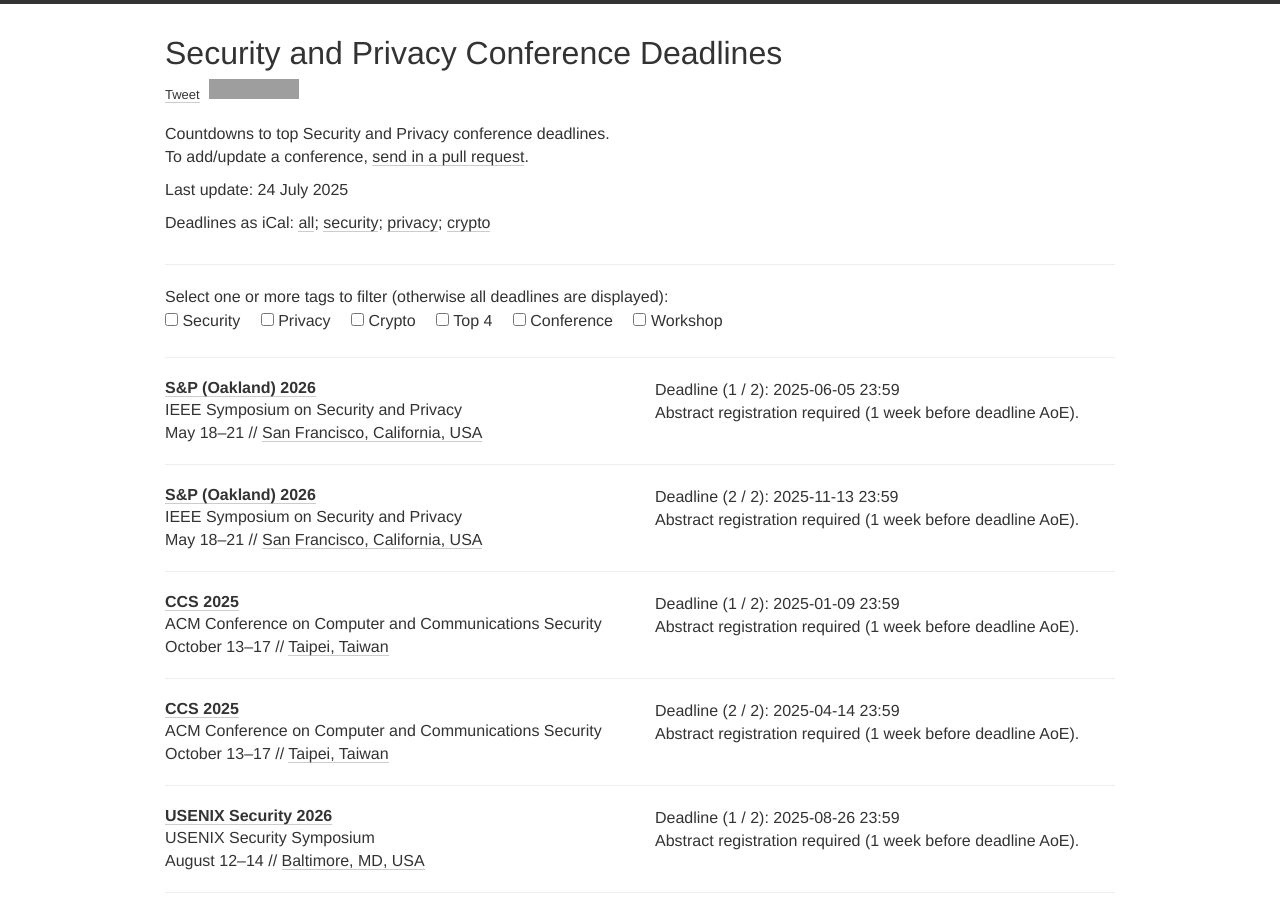
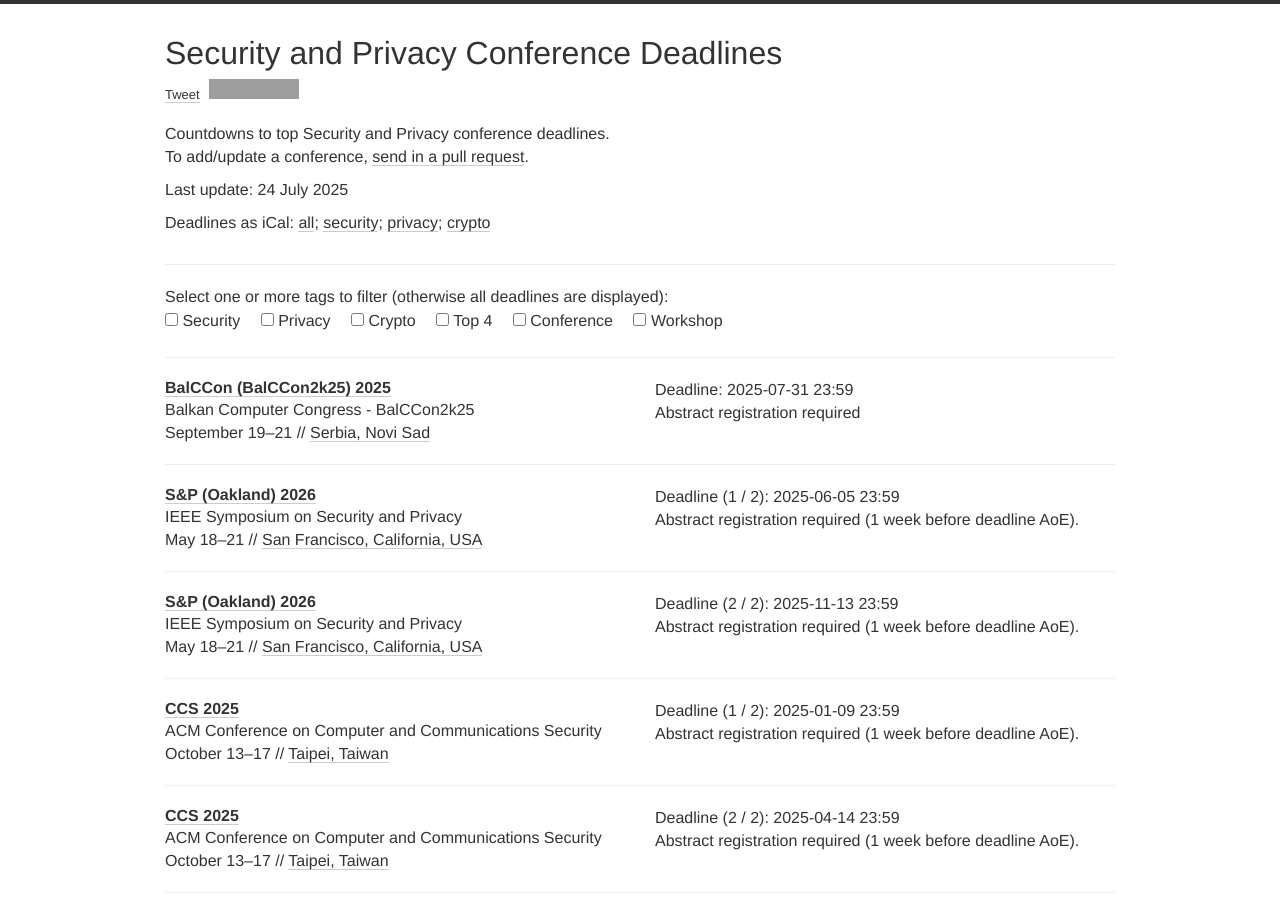
Before and after one commit to sec-deadlines/sec-deadlines.github.io, a Jekyll site: the page built from index.html, in a window 1280 px wide and 900 px high. Built offline with Jekyll 4.4.1, drawn with Linux system fonts in a browser that asks for light colours; nearby versions of some CDN libraries; comment, search, counter and statistics services are not loaded; grey boxes are pictures that could not be loaded.

Commit message:
Update conferences.yml
Add BalCCon security conference

```diff
--- a/_data/conferences.yml
+++ b/_data/conferences.yml
@@ -1,4 +1,15 @@
 # Security and Privacy
+
+- name: BalCCon (BalCCon2k25)
+  year: 2025
+  date: September 19-21
+  description: Balkan Computer Congress - BalCCon2k25
+  link: https://balccon.org
+  deadline:
+    - "2025-07-31 23:59"
+  comment: Abstract registration required
+  place: Serbia, Novi Sad
+  tags: [SEC, PRIV, CONF, SHOP]
 
 - name: S&P (Oakland)
   year: 2026
```
